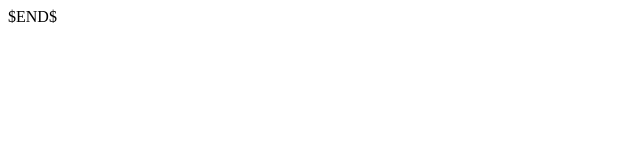
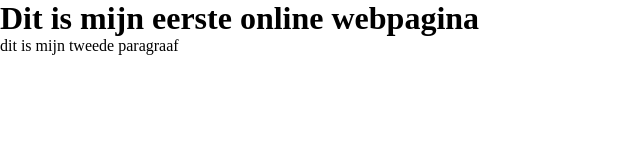
Before and after one commit to SusieTouchedGrass/gitpages, a website: page index.html in a window 1280 px wide. Shown: the whole page, without its empty margins (0-640 px from the left). Drawn offline with Linux system fonts and the light colour scheme.

Commit message:
tweede p

```diff
--- a/index.html
+++ b/index.html
@@ -1,11 +1,13 @@
 <!DOCTYPE html>
 <html lang="en">
 <head>
-  <meta charset="UTF-8">
-  <meta name="viewport" content="width=device-width, initial-scale=1.0">
-  <title>$Title$</title>
+    <meta charset="UTF-8">
+    <meta name="viewport" content="width=device-width, initial-scale=1.0">
+    <title>Demo online</title>
+    <link rel="stylesheet" href="index.css">
 </head>
 <body>
-$END$
+  <h1>Dit is mijn eerste online webpagina</h1>
+  <p>dit is mijn tweede paragraaf</p>
 </body>
 </html>
```
